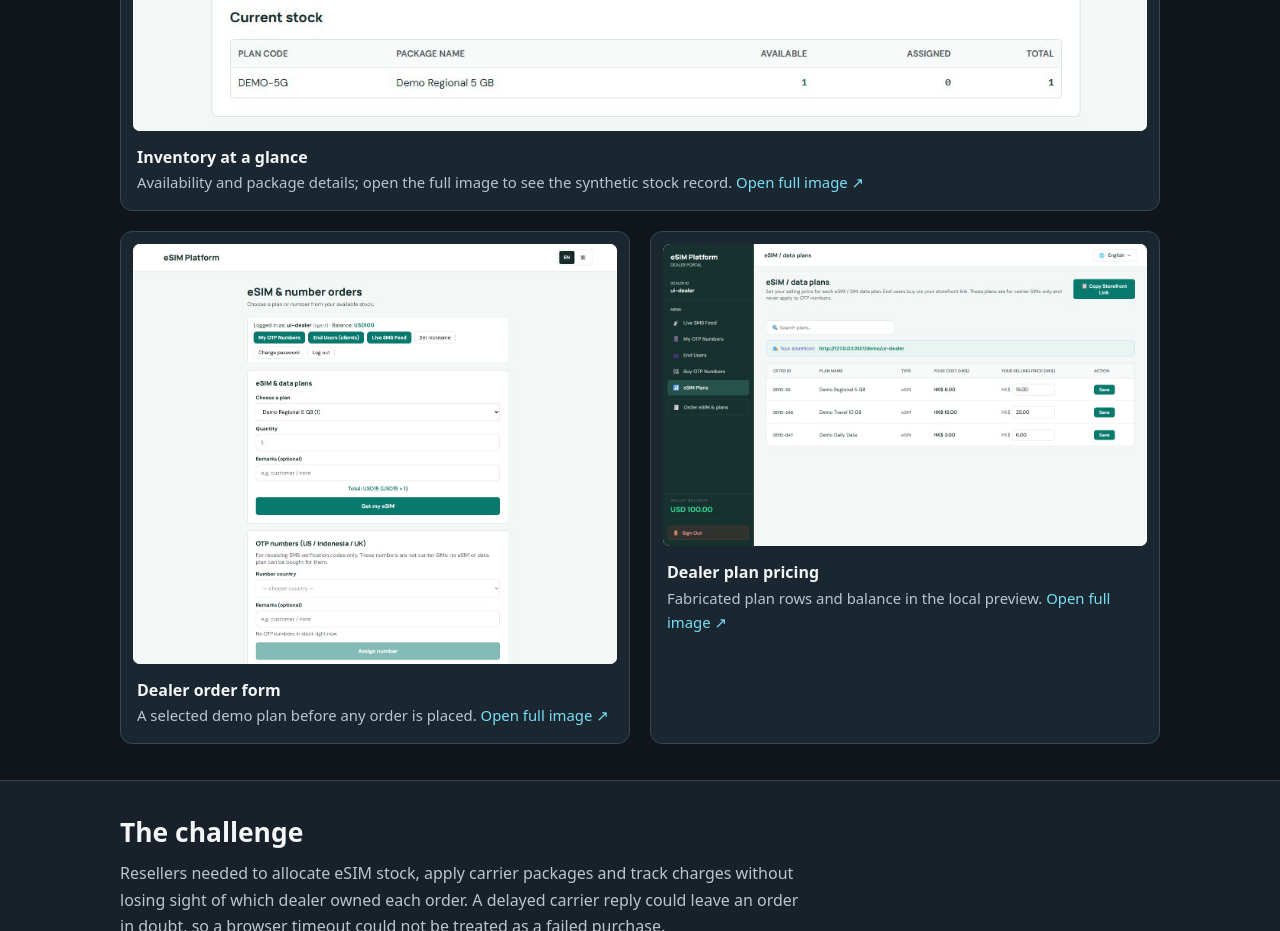
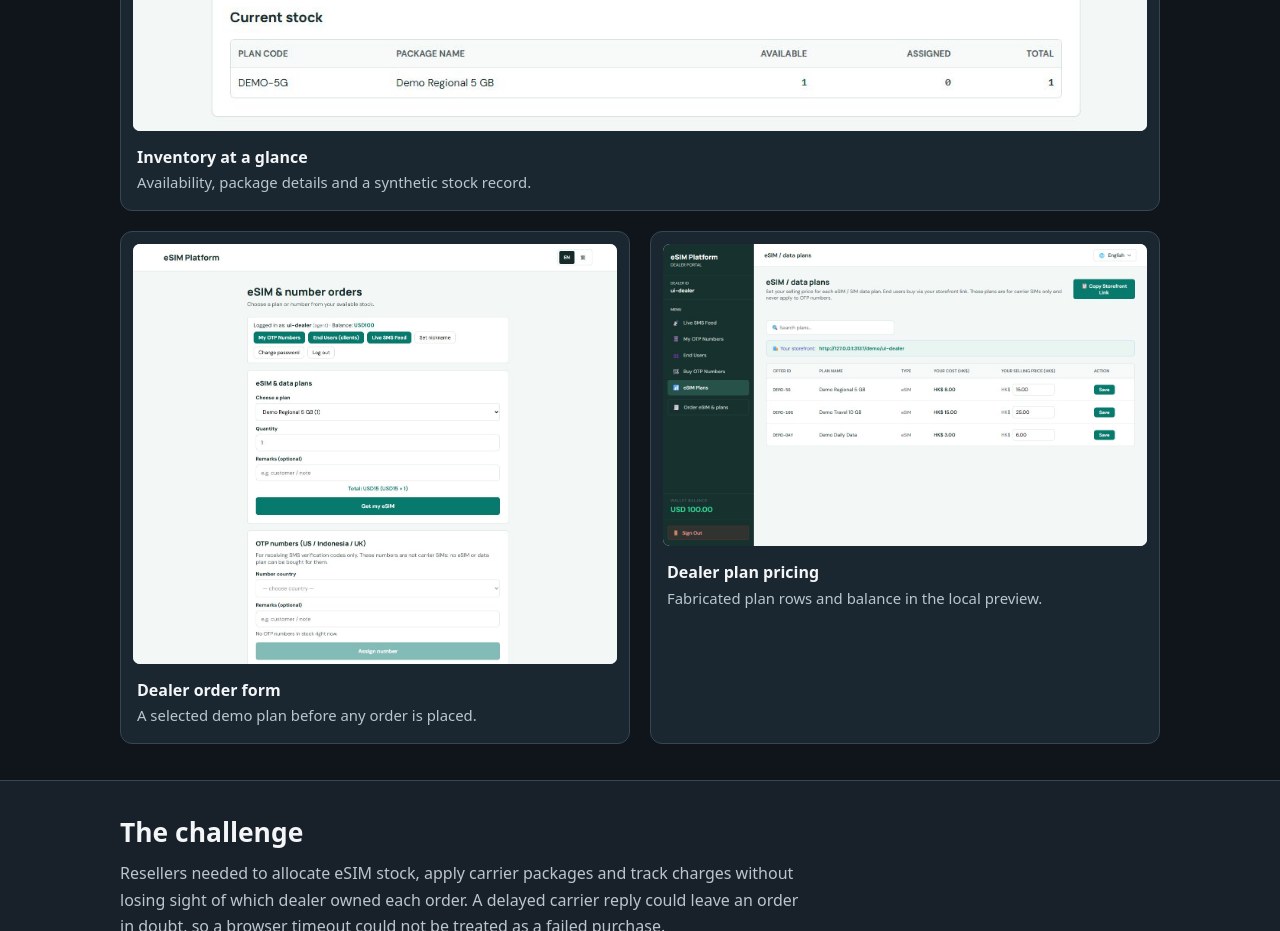
Before and after one commit to vinodlakmal/merkei-website, a plain HTML site: page esim-inventory.html in a window 1280 px wide. Shown: the part 1720-2651 px from the top of the page. Drawn offline with Linux system fonts and the light colour scheme.

Commit message:
Simplify eSIM screenshot captions

```diff
--- a/esim-inventory.html
+++ b/esim-inventory.html
@@ -20,7 +20,7 @@
     section{padding:36px 0;border-block-start:1px solid var(--line)}.band{background:var(--band)}.grid{display:grid;grid-template-columns:repeat(2,minmax(0,1fr));gap:24px 36px}.grid article{border-top:1px solid var(--line);padding-top:16px}.grid p{margin:0}.measure{max-width:76ch}
     .flow{display:grid;grid-template-columns:repeat(4,minmax(0,1fr));padding:0;margin:20px 0;list-style:none;gap:12px}.flow li{border-top:2px solid var(--cyan);padding:10px 4px}.flow span{display:block;color:var(--accent);font-size:.84rem}.flow strong{display:block}.action{display:inline-block;background:var(--cyan);color:#10151b;font-weight:700;padding:9px 15px;border-radius:6px;text-decoration:none}footer{border-block-start:1px solid var(--line);border-block-end:0}
     .demo-video{display:block;width:100%;height:auto;aspect-ratio:16/9;border:1px solid var(--line);border-radius:10px;background:#0a141e}.demo-note{font-size:.9rem;color:var(--muted)}
-    .screens-intro{max-width:70ch}.screen-grid{display:grid;grid-template-columns:repeat(2,minmax(0,1fr));gap:20px;margin-top:22px}.screen-card{margin:0;padding:12px;background:#1b2730;border:1px solid var(--line);border-radius:12px;overflow:hidden}.screen-card:first-child{grid-column:1/-1}.screen-card a{display:block;overflow:hidden;border-radius:7px;background:#eaf0f0}.screen-card a:focus-visible{outline:3px solid var(--accent);outline-offset:4px}.screen-card img{display:block;width:100%;height:auto;max-height:420px;object-fit:cover;object-position:top}.screen-card:first-child img{max-height:560px}.screen-card figcaption{padding:13px 4px 3px;color:var(--muted);font-size:.93rem}.screen-card figcaption strong{display:block;color:var(--text);font-size:1rem}.screen-card figcaption span{color:var(--cyan)}
+    .screens-intro{max-width:70ch}.screen-grid{display:grid;grid-template-columns:repeat(2,minmax(0,1fr));gap:20px;margin-top:22px}.screen-card{margin:0;padding:12px;background:#1b2730;border:1px solid var(--line);border-radius:12px;overflow:hidden}.screen-card:first-child{grid-column:1/-1}.screen-card a{display:block;overflow:hidden;border-radius:7px;background:#eaf0f0}.screen-card a:focus-visible{outline:3px solid var(--accent);outline-offset:4px}.screen-card img{display:block;width:100%;height:auto;max-height:420px;object-fit:cover;object-position:top}.screen-card:first-child img{max-height:560px}.screen-card figcaption{padding:13px 4px 3px;color:var(--muted);font-size:.93rem}.screen-card figcaption strong{display:block;color:var(--text);font-size:1rem}
     @media(max-width:600px){h1{font-size:2.2rem}.intro{padding:32px 0 24px}.grid,.screen-grid{grid-template-columns:1fr}.screen-card:first-child{grid-column:auto}.screen-card img,.screen-card:first-child img{max-height:360px}.flow{grid-template-columns:repeat(2,minmax(0,1fr))}section{padding:28px 0}}
   </style>
 </head>
@@ -47,15 +47,15 @@
       <div class="screen-grid">
         <figure class="screen-card">
           <a href="images/esim-stock-ui.jpg" aria-label="Open full-size eSIM stock screenshot"><img src="images/esim-stock-ui.jpg" alt="eSIM stock page with a demo package, available count and synthetic ICCID row" width="1280" loading="lazy" decoding="async"></a>
-          <figcaption><strong>Inventory at a glance</strong>Availability and package details; open the full image to see the synthetic stock record. <span>Open full image ↗</span></figcaption>
+          <figcaption><strong>Inventory at a glance</strong>Availability, package details and a synthetic stock record.</figcaption>
         </figure>
         <figure class="screen-card">
           <a href="images/esim-order-ui-usd.jpg" aria-label="Open full-size eSIM order screenshot"><img src="images/esim-order-ui-usd.jpg" alt="eSIM order form with a selected demo plan, quantity and USD total" width="1280" loading="lazy" decoding="async"></a>
-          <figcaption><strong>Dealer order form</strong>A selected demo plan before any order is placed. <span>Open full image ↗</span></figcaption>
+          <figcaption><strong>Dealer order form</strong>A selected demo plan before any order is placed.</figcaption>
         </figure>
         <figure class="screen-card">
           <a href="images/esim-dealer-ui-usd.jpg" aria-label="Open full-size dealer plan screenshot"><img src="images/esim-dealer-ui-usd.jpg" alt="Dealer portal with three fabricated demo plan prices and a synthetic USD wallet balance" width="1280" loading="lazy" decoding="async"></a>
-          <figcaption><strong>Dealer plan pricing</strong>Fabricated plan rows and balance in the local preview. <span>Open full image ↗</span></figcaption>
+          <figcaption><strong>Dealer plan pricing</strong>Fabricated plan rows and balance in the local preview.</figcaption>
         </figure>
       </div>
     </section>
```
